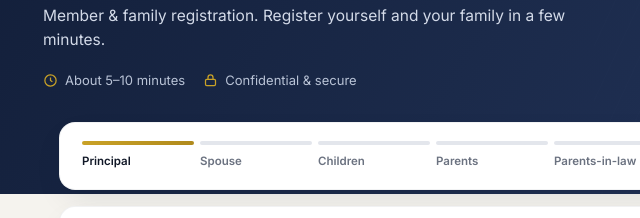
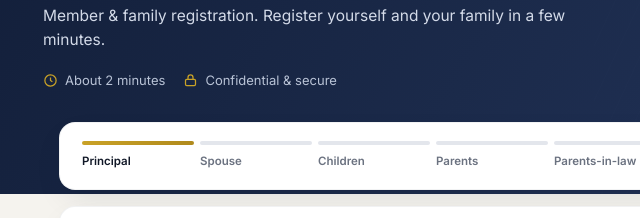
Before and after one commit to hostrillcloud/kamba-caucus-register, a plain HTML site: page index.html in a window 1280 px wide. Shown: the part 194-412 px from the top of the page, 207-847 px from the left. Drawn offline with nearby package versions, Linux system fonts and the light colour scheme.

Commit message:
Time estimate: about 2 minutes
Co-Authored-By: Claude Opus 5.5 <noreply@anthropic.com>

```diff
--- a/index.html
+++ b/index.html
@@ -4,7 +4,7 @@
 <meta charset="utf-8">
 <meta name="viewport" content="width=device-width, initial-scale=1, viewport-fit=cover">
 <title>Kamba Caucus · Group Last Expense Cover Data Capture</title>
-<meta name="description" content="Register yourself and your family for the Kamba Caucus Group Last Expense Cover. Takes about 5–10 minutes.">
+<meta name="description" content="Register yourself and your family for the Kamba Caucus Group Last Expense Cover. Takes about 2 minutes.">
 <meta name="theme-color" content="#14213D">
 <meta name="referrer" content="no-referrer">
 <meta name="robots" content="noindex, nofollow">
@@ -188,7 +188,7 @@ footer{max-width:780px;margin:0 auto;text-align:center;color:var(--muted);font-s
     <h1>Group Last Expense Cover Data Capture</h1>
     <p>Member &amp; family registration. Register yourself and your family in a few minutes.</p>
     <div class="meta">
-      <span><svg viewBox="0 0 24 24" fill="none" stroke-width="2"><circle cx="12" cy="12" r="9"/><path d="M12 7v5l3 2"/></svg>About 5–10 minutes</span>
+      <span><svg viewBox="0 0 24 24" fill="none" stroke-width="2"><circle cx="12" cy="12" r="9"/><path d="M12 7v5l3 2"/></svg>About 2 minutes</span>
       <span><svg viewBox="0 0 24 24" fill="none" stroke-width="2"><rect x="4" y="10" width="16" height="10" rx="2"/><path d="M8 10V7a4 4 0 0 1 8 0v3"/></svg>Confidential &amp; secure</span>
     </div>
   </div>
```
